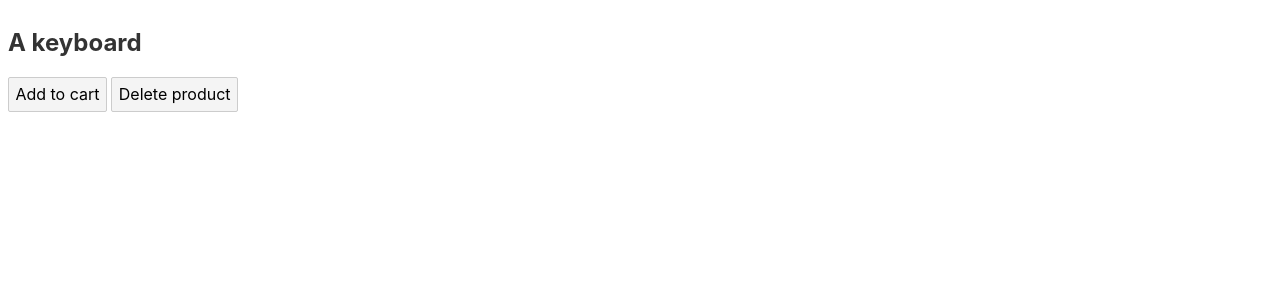
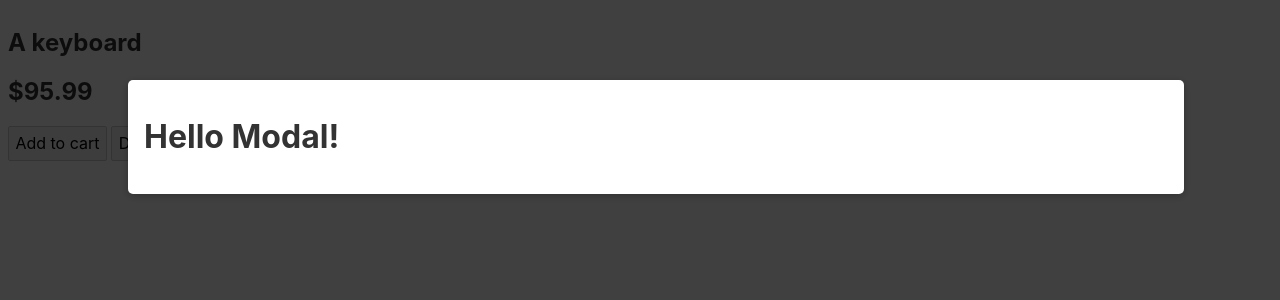
Before and after one commit to EddyVinck/Svelte-Course, a Svelte app in the folder 3-custom-events/: page / in a window 1280 px wide. Shown: the top 300 px of the page. Built offline with nearby package versions, Linux system fonts and the light colour scheme.

Commit message:
add a modal with a slot

```diff
--- a/3-custom-events/src/App.svelte
+++ b/3-custom-events/src/App.svelte
@@ -1,9 +1,27 @@
 <script>
   import Product from "./Product.svelte";
+  import Modal from "./Modal.svelte";
+
+  export const products = [
+    {
+      id: "1",
+      title: "A keyboard",
+      price: 95.99
+    }
+  ];
+
+  function addToCart(event) {
+    console.log(event.detail); // the event data
+  }
+  function deleteProduct(event) {
+    console.log(event.detail);
+  }
 </script>
 
-<Product
-  on:add-to-cart={e => alert('add to cart!')}
-  on:delete={e => alert('delete!')}
-  on:click={e => alert('Hello world')}
-  productTitle="A keyboard" />
+{#each products as product}
+  <Product on:add-to-cart={addToCart} on:delete={deleteProduct} {...product} />
+{/each}
+
+<Modal>
+  <h1>Hello Modal!</h1>
+</Modal>
--- /dev/null
+++ b/3-custom-events/src/Modal.svelte
@@ -0,0 +1,34 @@
+<script>
+
+</script>
+
+<style>
+  .backdrop {
+    position: fixed;
+    top: 0;
+    left: 0;
+    width: 100%;
+    height: 100vh;
+    background: rgba(0, 0, 0, 0.75);
+    z-index: 10;
+  }
+
+  .modal {
+    padding: 1rem;
+    position: fixed;
+    top: 10vh;
+    left: 10%;
+    width: 80%;
+    max-height: 80vh;
+    background: white;
+    border-radius: 5px;
+    z-index: 100;
+    box-shadow: 0 2px 8px rgba(0, 0, 0, 0.26);
+    overflow: scroll;
+  }
+</style>
+
+<div class="backdrop" />
+<div class="modal">
+  <slot />
+</div>
--- a/3-custom-events/src/Product.svelte
+++ b/3-custom-events/src/Product.svelte
@@ -1,17 +1,25 @@
 <script>
   import { createEventDispatcher } from "svelte";
-  export let productTitle;
+  export let title;
+  export let price;
+  export let bestSeller = false;
 
   const dispatch = createEventDispatcher();
-
   function addToCart() {
-    const productData = {};
+    const productData = {
+      id: "lkjsdfkldsj123"
+    };
     dispatch("add-to-cart", productData);
   }
 </script>
 
 <article>
-  <h1>{productTitle}</h1>
+  <h1>{title}</h1>
+  <h2>${price}</h2>
+
+  {#if bestSeller}
+    <h3>Bestseller!!</h3>
+  {/if}
   <!-- Without the handler function, the event is forwarded -->
   <button on:click={addToCart}>Add to cart</button>
   <button on:click={() => dispatch('delete', 'id1')}>Delete product</button>
```
